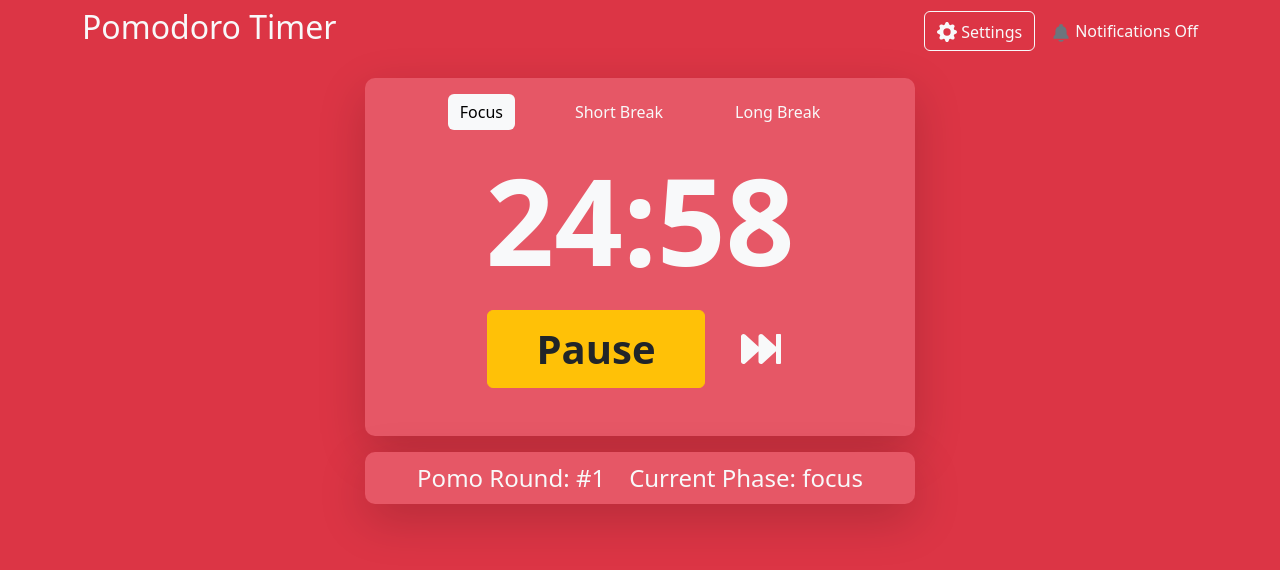
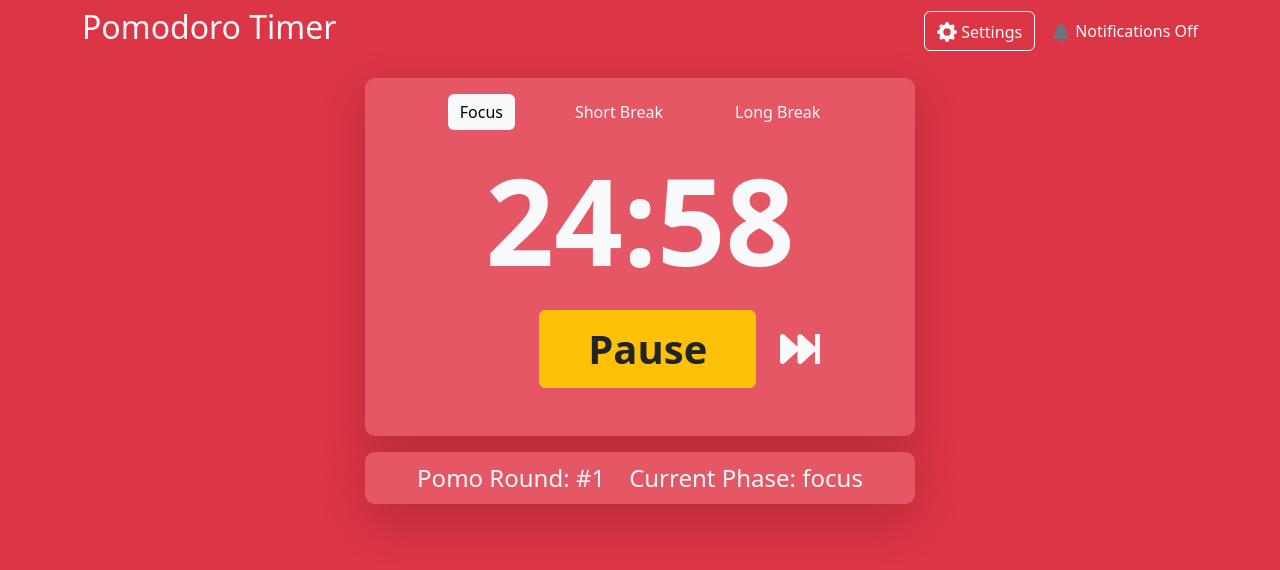
Before and after one commit to JonArryn/pomodoro-timer, a React (Create React App) app: page / in a window 1280 px wide. Both pictures are taken after a click on the button "Start!". Shown: the top 570 px of the page. Built offline with nearby package versions, Linux system fonts and the light colour scheme.

Commit message:
updated start and skip button display classes and attributes

```diff
--- a/src/App.css
+++ b/src/App.css
@@ -5,6 +5,10 @@ body {
 .tile {
   max-width: 550px !important;
   border-radius: 10px !important;
+}
+
+.hidden {
+  opacity: 0 !important;
 }
 
 .container-focus {
--- a/src/component/Timer.jsx
+++ b/src/component/Timer.jsx
@@ -93,7 +93,7 @@ function Timer() {
         </Row>
         {/* start and skip buttons */}
         <Row xs='auto' className='align-items-center justify-content-center'>
-          <Col>
+          <Col xs={{ span: 5, offset: 2 }}>
             <Button
               variant={timeRunning ? 'warning' : 'success'}
               className='py-2 px-5'
@@ -108,17 +108,16 @@ function Timer() {
               </span>
             </Button>
           </Col>
-          {timeRunning && (
           <Col className='justify-self-end'>
             <Button
               variant='outline-light'
               style={{ border: 'none' }}
               onClick={() => manualPhaseChange(ACTIONS.SKIP)}
+              className={!timeRunning && 'disabled hidden'}
             >
               <FaFastForward className='fs-1 align-middle' />
             </Button>
           </Col>
-          )}
         </Row>
       </Container>
       <Container
```
Lines whose indentation alone changed are shown as unchanged.
